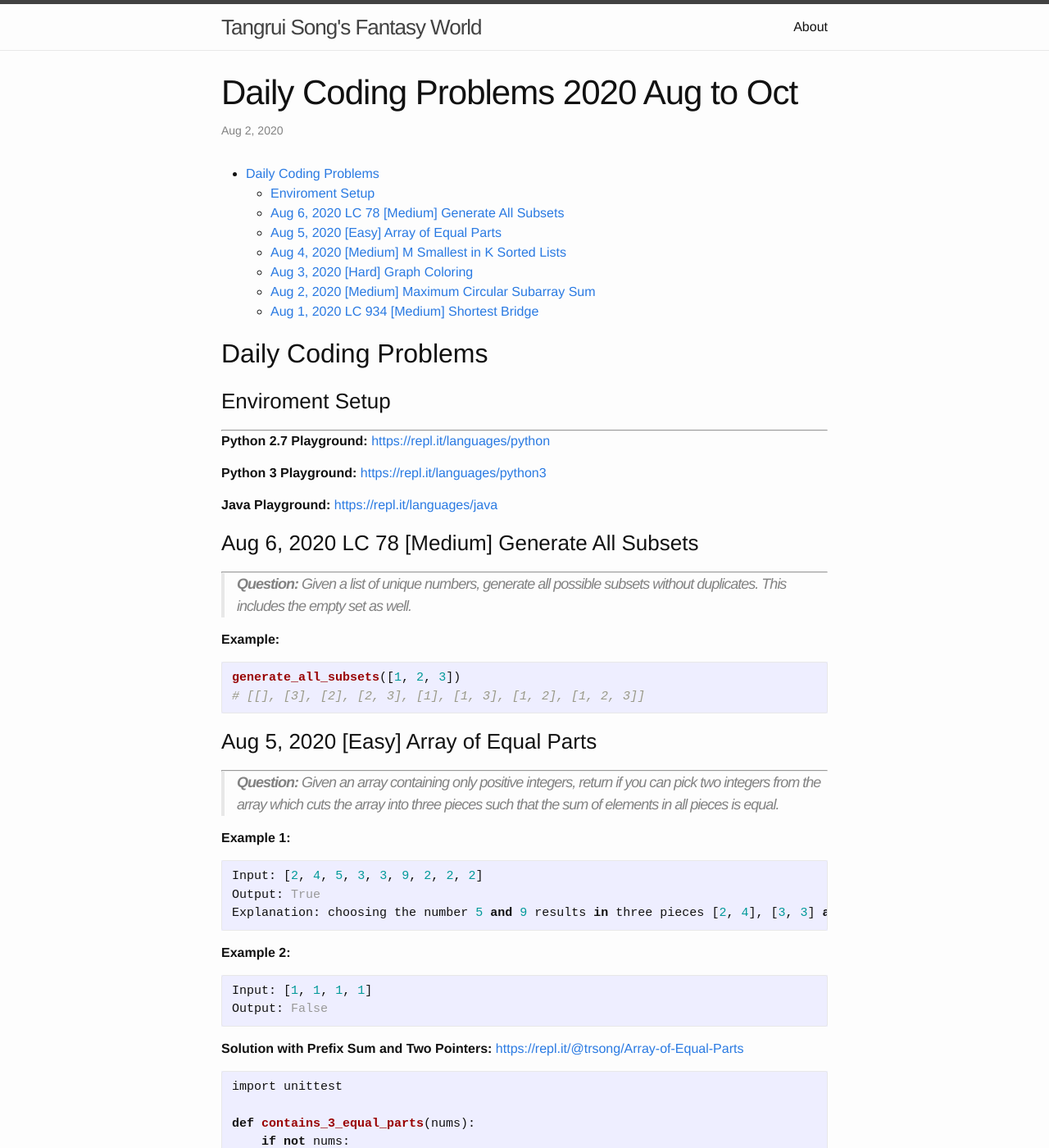
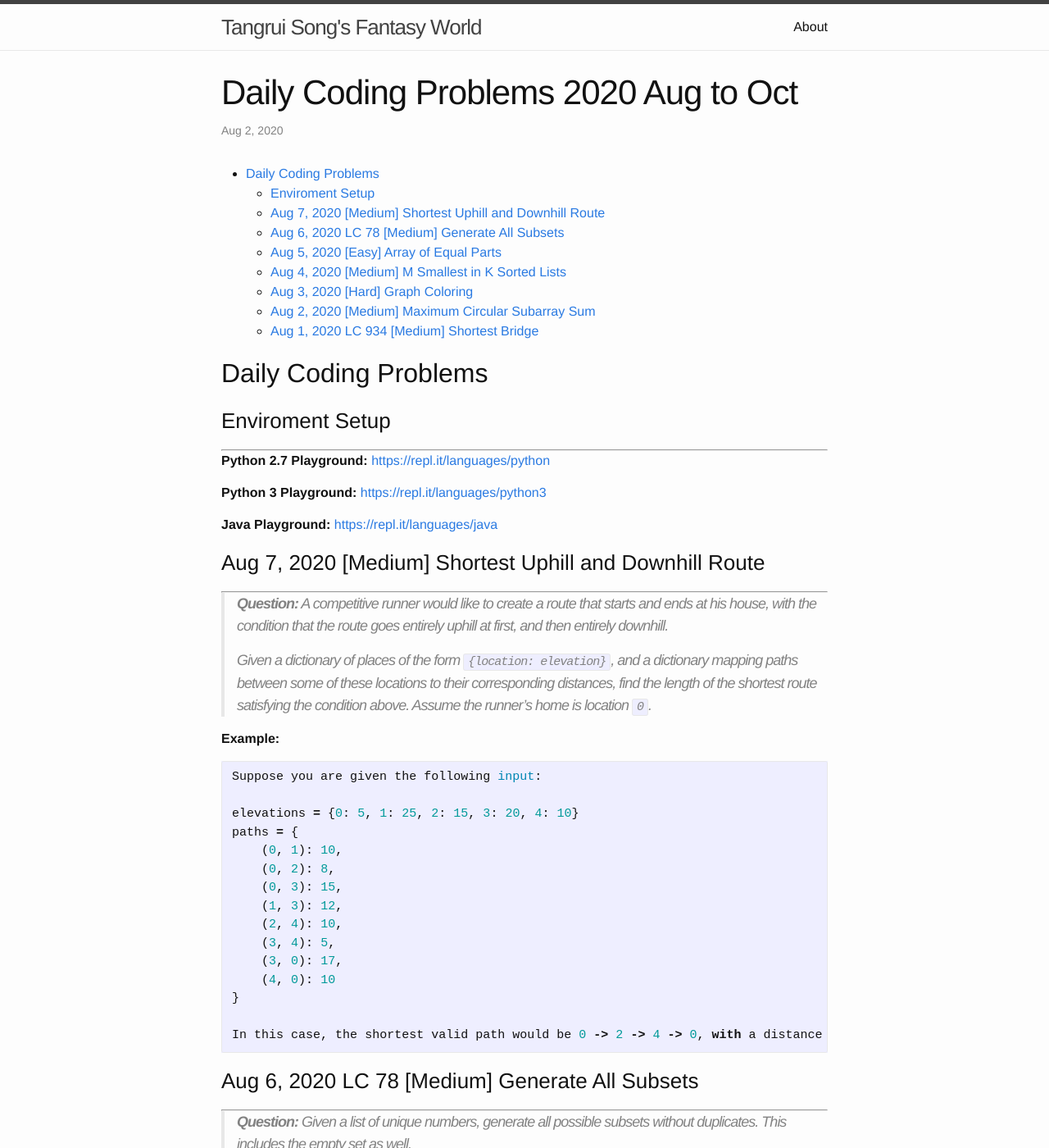
Before and after one commit to trsong/trsong.github.io, a Jekyll site: the page built from _posts/2020-08-01-DailyQuestionsAug.md, in a window 1280 px wide and 1400 px high. Shown: the whole window at 82% size. Built offline with Jekyll 4.4.1, drawn with Linux system fonts in a browser that asks for light colours.

Commit message:
Add Aug 7 Question

````diff
--- a/_posts/2020-08-01-DailyQuestionsAug.md
+++ b/_posts/2020-08-01-DailyQuestionsAug.md
@@ -18,6 +18,31 @@ categories: Python/Java
 
 **Java Playground:** [https://repl.it/languages/java](https://repl.it/languages/java)
 
+
+### Aug 7, 2020 \[Medium\] Shortest Uphill and Downhill Route
+---
+> **Question:** A competitive runner would like to create a route that starts and ends at his house, with the condition that the route goes entirely uphill at first, and then entirely downhill.
+>
+> Given a dictionary of places of the form `{location: elevation}`, and a dictionary mapping paths between some of these locations to their corresponding distances, find the length of the shortest route satisfying the condition above. Assume the runner's home is location `0`.
+
+**Example:**
+```py
+Suppose you are given the following input:
+
+elevations = {0: 5, 1: 25, 2: 15, 3: 20, 4: 10}
+paths = {
+    (0, 1): 10,
+    (0, 2): 8,
+    (0, 3): 15,
+    (1, 3): 12,
+    (2, 4): 10,
+    (3, 4): 5,
+    (3, 0): 17,
+    (4, 0): 10
+}
+
+In this case, the shortest valid path would be 0 -> 2 -> 4 -> 0, with a distance of 28.
+```
 
 
 ### Aug 6, 2020 LC 78 \[Medium\] Generate All Subsets
````
